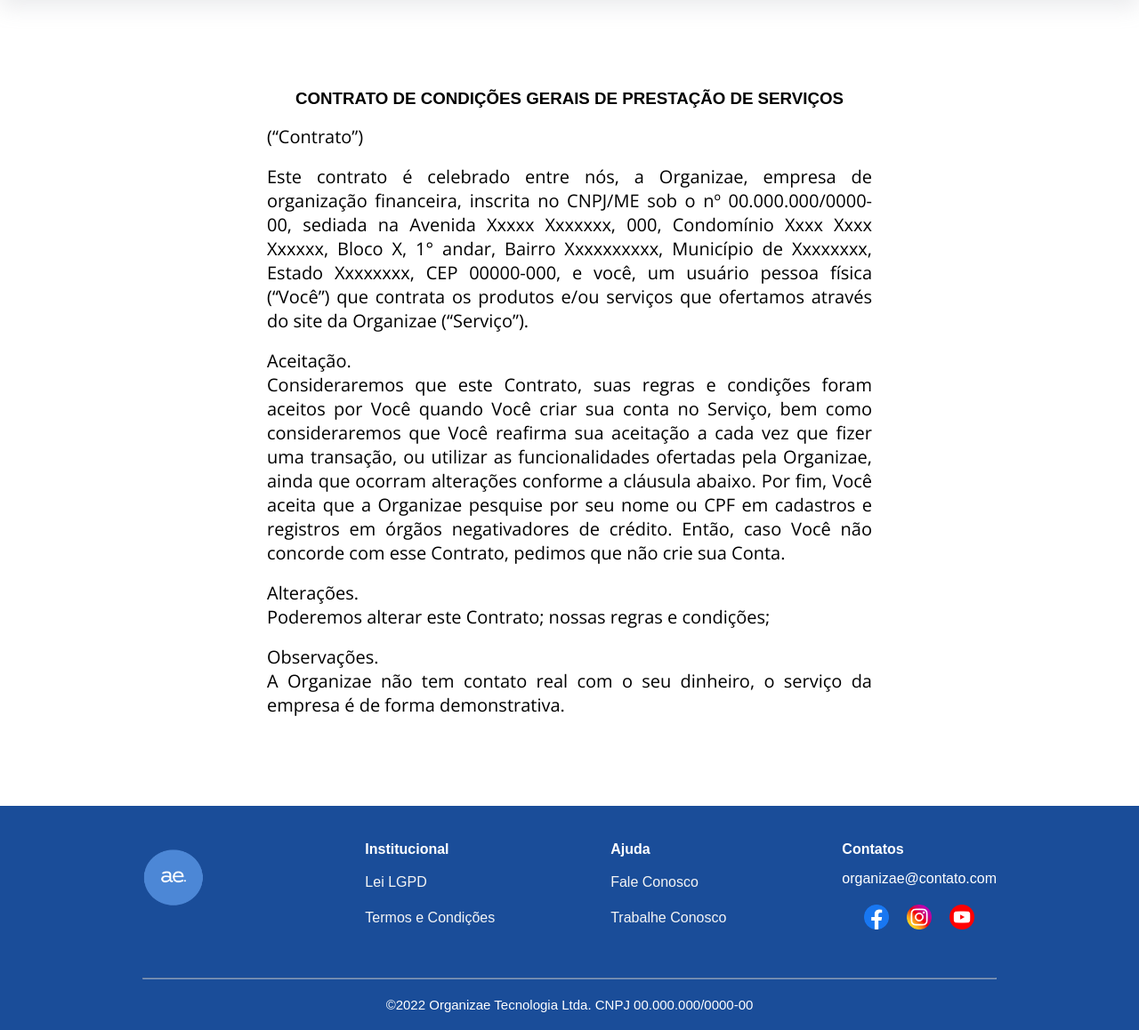
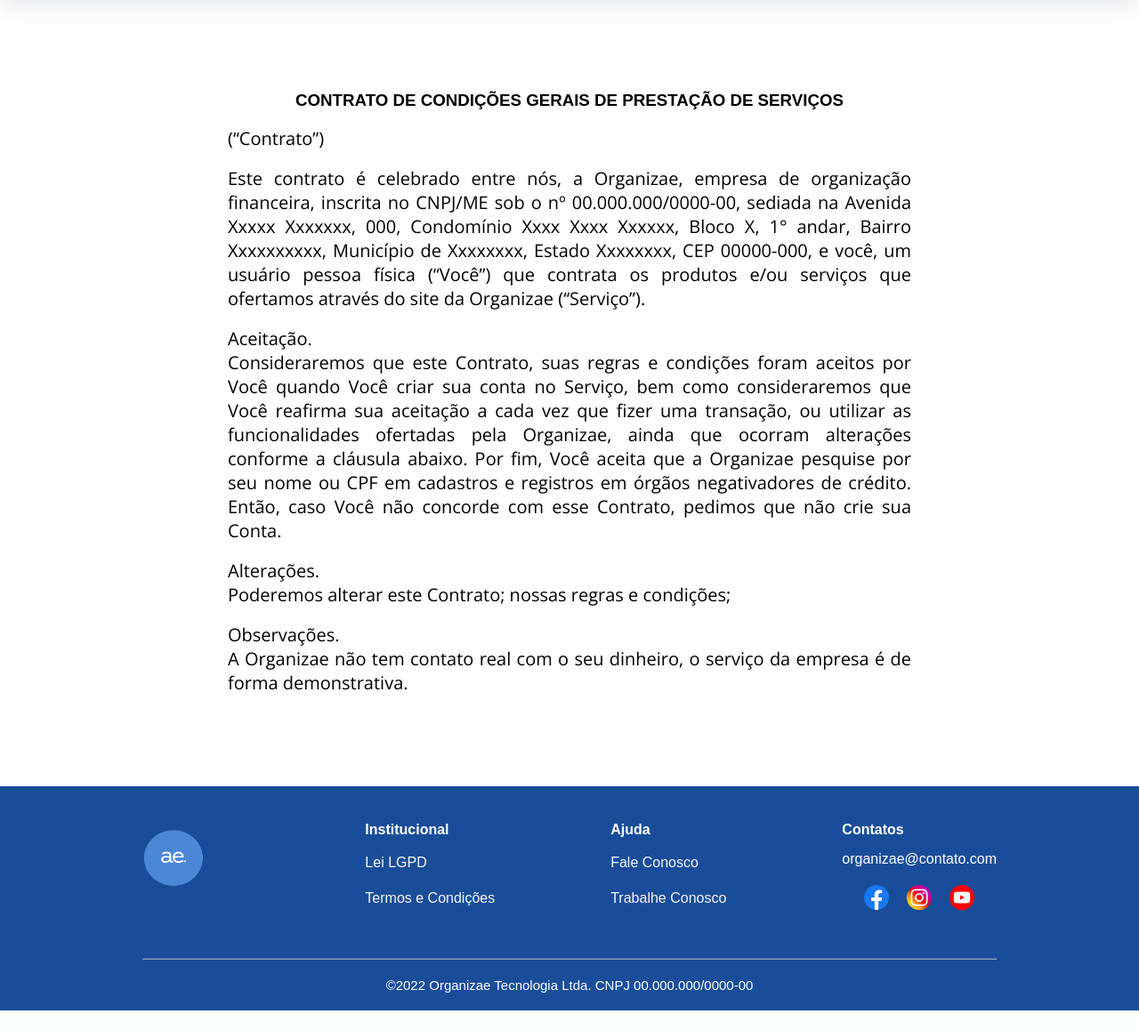
Before and after one commit to CaioAlves10/Organizae, a PHP site: page /pages/termos.html in a window 1280 px wide. Shown: the part 84-1242 px from the top of the page at 89% size. After the commit the page ends 1220 px from the top, so only its background shows below. Run offline with PHP 8.4, Linux system fonts and the light colour scheme.

Commit message:
correção: padding em %

```diff
--- a/styles/termos.css
+++ b/styles/termos.css
@@ -13,7 +13,7 @@ body {
 }
 
 main {
-    padding: 100px 300px;
+    padding: 8% 20%;
     text-align: justify;
 }
 
@@ -30,5 +30,3 @@ main p {
 h3 {
     text-align: center;
 }
-
-/* MEDIA QUERY */
```
